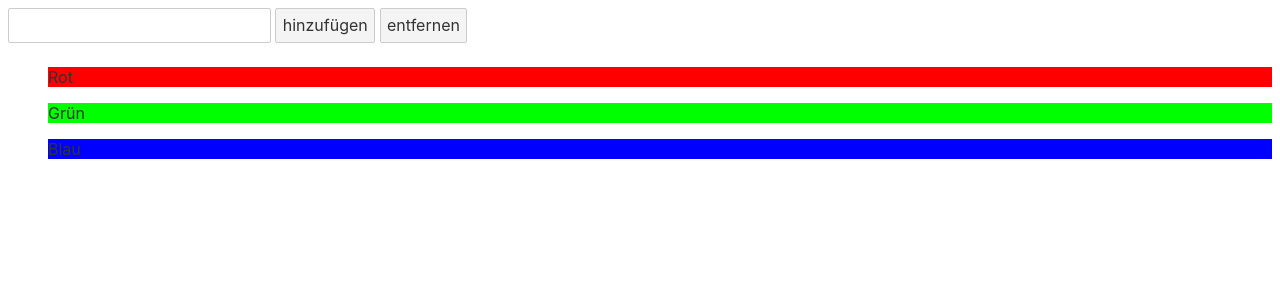
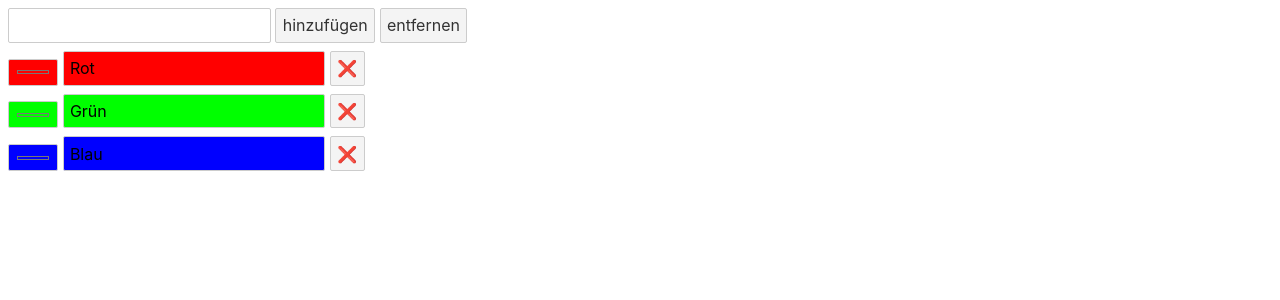
Before and after one commit to Gohlisch/RemarkableComponents, a Svelte app: page / in a window 1280 px wide. Shown: the top 300 px of the page. Built offline with nearby package versions, Linux system fonts and the light colour scheme.

Commit message:
feat(CategoryDisplay): add a button to remove a specific index

```diff
--- a/src/CategoryDisplay.svelte
+++ b/src/CategoryDisplay.svelte
@@ -18,8 +18,10 @@
     entfernen
 </button>
 
-<ul>
-    {#each categories as category}
-        <p style="background-color: {category.color}">{category.value}</p>
-    {/each}
-</ul>
+{#each categories as category, i}
+    <div>
+        <input type="color" bind:value={category.color} style="background-color:{category.color}">
+        <input type="text" contenteditable="true" bind:value={category.value} style="background-color:{category.color}">
+        <button on:click={e => categoryStore.removeAtIndex(i)}>❌</button>
+    </div>
+{/each}
--- a/src/CategoryStore.ts
+++ b/src/CategoryStore.ts
@@ -29,7 +29,7 @@ class CategoryStore {
 
 	public removeAtIndex(index: number): void {
 		this.categories.update((c: Array<Category>) => {
-			c.splice(index);
+			c.splice(index, 1);
 			return c;
 		});
 	}
@@ -39,7 +39,7 @@ class CategoryStore {
 			return c.filter(x => x.value !== value);
 		});
 	}
-
+	// TODO: Improve, if 255 0 0 was removed, and there were following colors, the first to be added after that  removal should be 255 0 0
 	private determineColorHex(): string {
 		const length: number = get(this.categories).length;
 		const secondColor: number = (length < 3) ? 0 : (length < 6) ? 244 : 122
```
